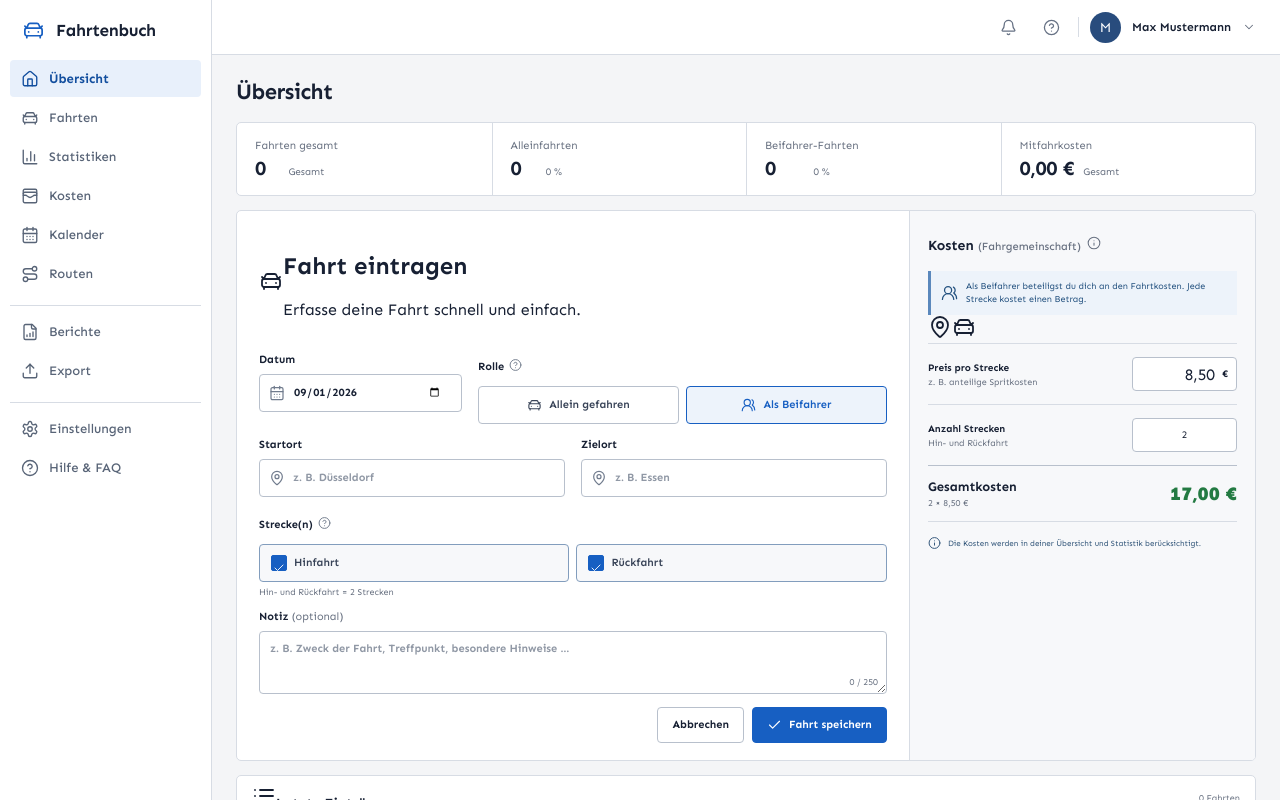
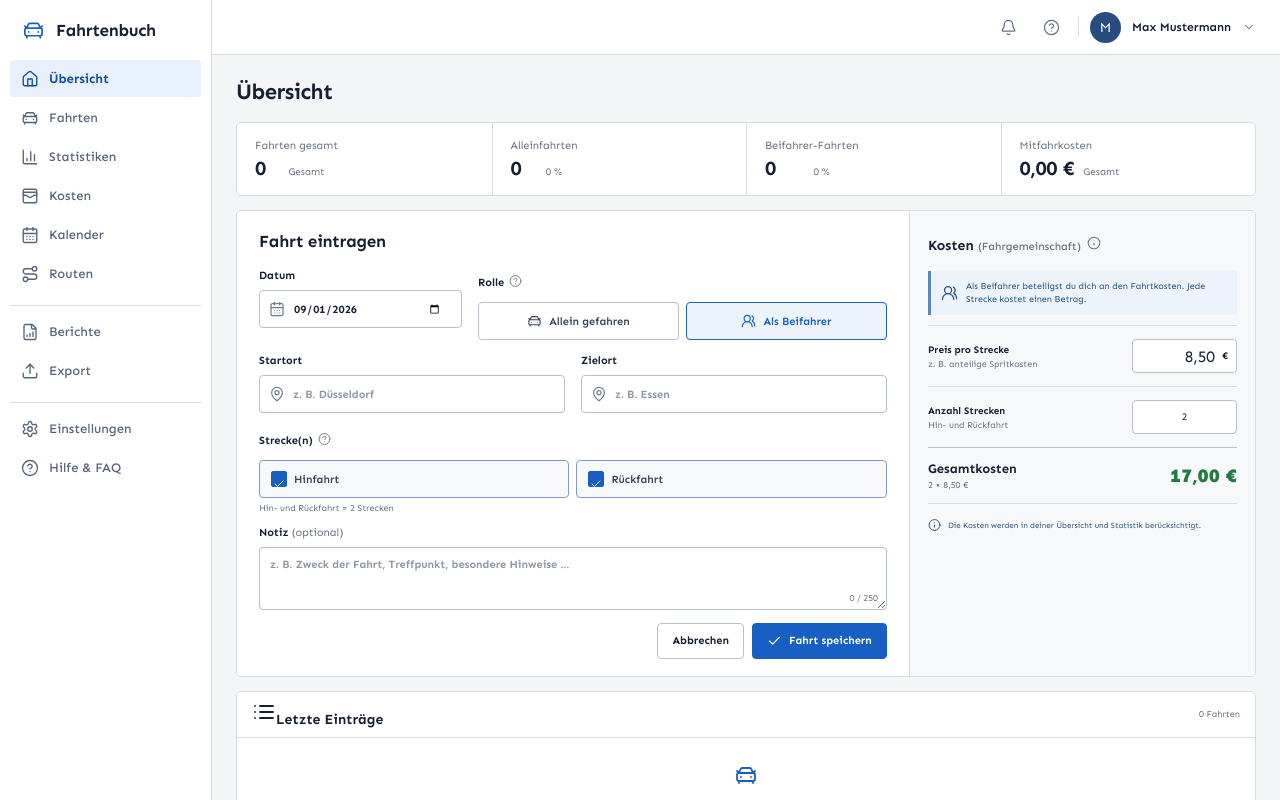
Before and after one commit to nightlifex/fahrtenbuch, a React (Vite) app: page / in a window 1280 px wide. Shown: the top 800 px of the page. Built offline with nearby package versions, Linux system fonts and the light colour scheme.

Commit message:
Redesign: src/components/TripForm.tsx

```diff
--- a/src/components/TripForm.tsx
+++ b/src/components/TripForm.tsx
@@ -85,7 +85,7 @@ export function TripForm({ settings, editingTrip, onSave, onCancelEdit, onSucces
   return (
     <section className="trip-entry-card" id="trip-form">
       <form className="trip-form" onSubmit={submit} noValidate>
-        <div className="section-heading"><span className="heading-icon"><CarFront /></span><span><h1>{editingTrip ? "Fahrt bearbeiten" : "Fahrt eintragen"}</h1><p>Erfasse deine Fahrt schnell und einfach.</p></span></div>
+        <div className="section-heading"><h2>{editingTrip ? "Fahrt bearbeiten" : "Fahrt eintragen"}</h2></div>
         <div className="form-grid top-fields">
           <label className="field"><span>Datum</span><span className="input-with-icon"><CalendarDays /><input type="date" value={date} onChange={(event) => setDate(event.target.value)} aria-invalid={Boolean(errors.date)} /></span>{errors.date && <small className="field-error">{errors.date}</small>}</label>
           <fieldset className="field role-field"><legend>Rolle <span title="Legt fest, ob Mitfahrkosten entstehen."><CircleHelp /></span></legend><div className="segmented">
@@ -108,7 +108,6 @@ export function TripForm({ settings, editingTrip, onSave, onCancelEdit, onSucces
       <aside className={`cost-panel ${role === "driver" ? "cost-panel-disabled" : ""}`} aria-live="polite">
         <div className="cost-panel-heading"><h2>Kosten <span>(Fahrgemeinschaft)</span></h2><span title="Mitfahrkosten werden nur für Beifahrer-Fahrten berechnet."><Info /></span></div>
         <div className="cost-banner">{role === "passenger" ? <><UsersRound /><span>Als Beifahrer beteiligst du dich an den Fahrtkosten. Jede Strecke kostet einen Betrag.</span></> : <><CarFront /><span>Bei einer Alleinfahrt entstehen keine Mitfahrkosten.</span></>}</div>
-        <div className="route-illustration" aria-hidden="true"><span className="city city-one" /><span className="city city-two" /><span className="route-line" /><span className="route-start" /><span className="route-end"><MapPin /></span><span className="route-car"><CarFront /></span></div>
         <label className="cost-row"><span><strong>Preis pro Strecke</strong><small>z. B. anteilige Spritkosten</small></span><span className="money-input"><input value={price} onChange={(event) => setPrice(event.target.value)} inputMode="decimal" disabled={role === "driver"} aria-invalid={Boolean(errors.price)} /><b>€</b></span></label>
         {errors.price && <small className="field-error cost-error">{errors.price}</small>}
         <div className="cost-row"><span><strong>Anzahl Strecken</strong><small>{legs === 2 ? "Hin- und Rückfahrt" : outbound ? "Hinfahrt" : returnTrip ? "Rückfahrt" : "Keine Richtung"}</small></span><output>{legs}</output></div>
```
